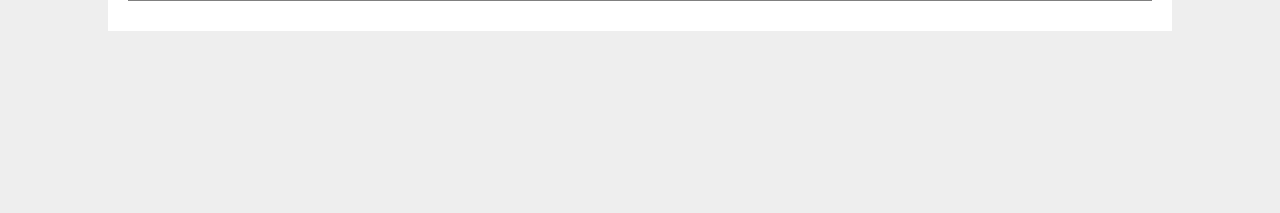
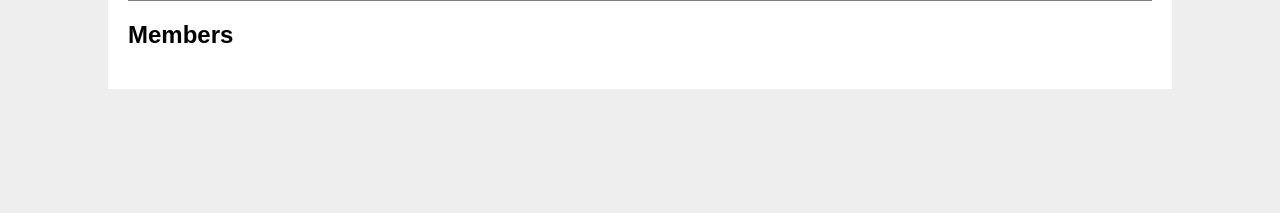
Before and after one commit to daniu98/StudyBuddy, a Flask app: template templates/group_detail.html in a window 1280 px wide. Shown: the part 297-510 px from the top of the page. Run offline with Flask 3, Linux system fonts and the light colour scheme; the template is opened without the code that fills it, so the values that code supplies are empty.

Commit message:
List all memebers on the group detail page

```diff
--- a/app.py
+++ b/app.py
@@ -294,10 +294,16 @@ def group_detail(group_id):
         (group_id,),
     ).fetchall()
 
-    member_count = conn.execute(
-        "SELECT member_count FROM study_groups WHERE id = ?",
+    members = conn.execute(
+        """
+        SELECT u.name, gm.role, gm.joined_at
+        FROM group_members gm
+        JOIN users u ON gm.user_id = u.id
+        WHERE gm.group_id = ?
+        ORDER BY gm.role DESC, u.name COLLATE NOCASE
+        """,
         (group_id,),
-    ).fetchone()["member_count"]
+    ).fetchall()
 
     conn.close()
 
@@ -305,7 +311,7 @@ def group_detail(group_id):
         "group_detail.html",
         group=group,
         courses=courses,
-        member_count=member_count,
+        members=members,
         membership=member,
     )
 
--- a/templates/group_detail.html
+++ b/templates/group_detail.html
@@ -6,7 +6,7 @@
 
 <section class="card">
     <p><strong>Admin:</strong> {{ group.admin_name }}</p>
-    <p><strong>Members:</strong> {{ member_count }} / {{ group.max_members }}</p>
+    <p><strong>Members:</strong> {{ members|length }} / {{ group.max_members }}</p>
     <p><strong>Your role:</strong> {{ membership.role }} (since {{ membership.joined_at }})</p>
     {% if group.meeting_time %}
         <p><strong>Meeting time:</strong> {{ group.meeting_time }}</p>
@@ -22,6 +22,13 @@
     {% endif %}
 </section>
 
+<h2>Members</h2>
+<ul>
+{% for m in members %}
+    <li>{{ m.name }} — {{ m.role }}{% if m.joined_at %} (joined {{ m.joined_at }}){% endif %}</li>
+{% endfor %}
+</ul>
+
 {% if courses %}
     <h2>Courses</h2>
     <ul>
```
